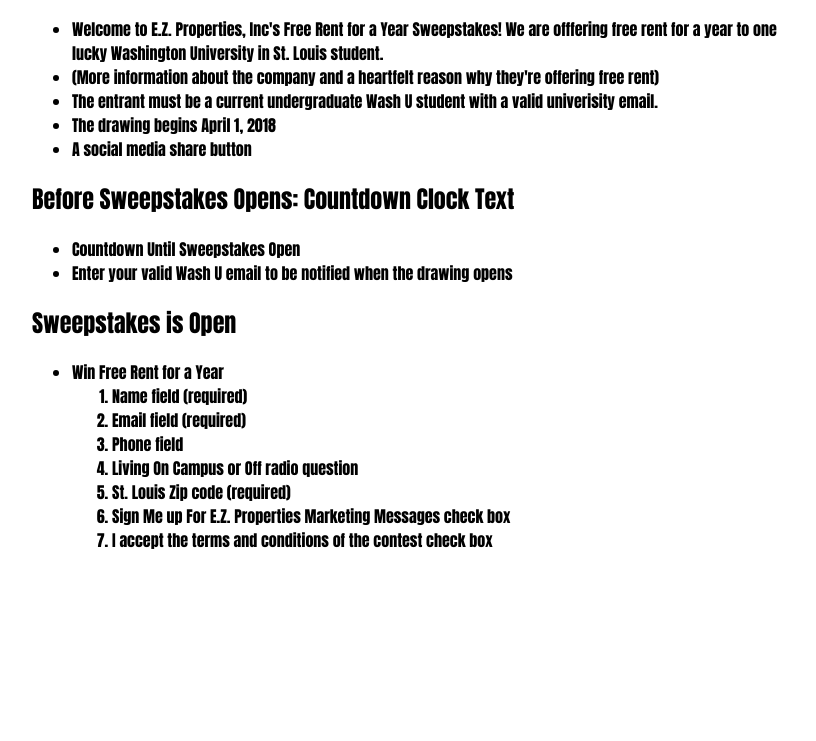
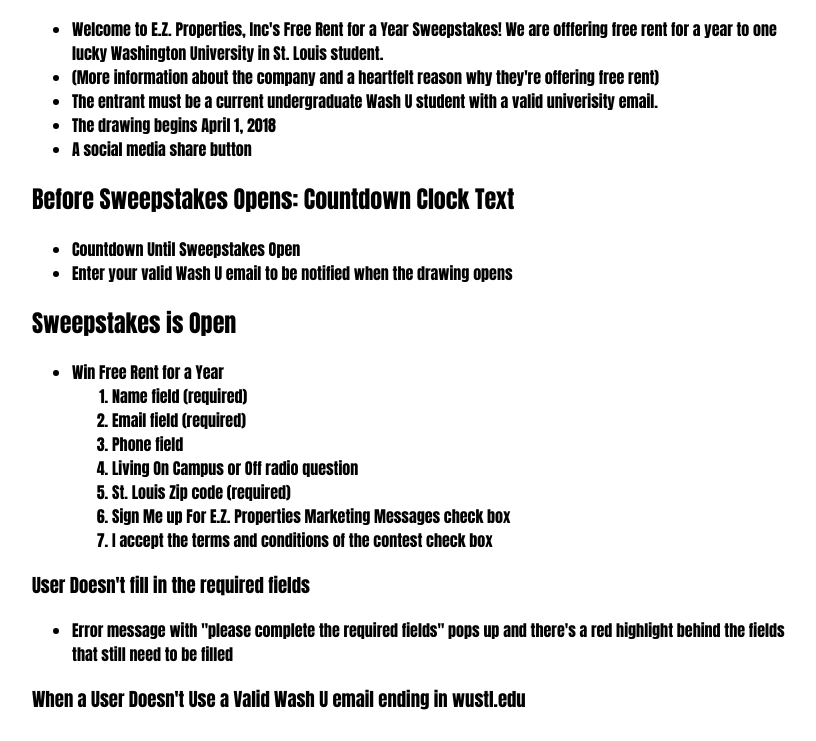
Before and after one commit to rickymsmith/applications2018spring, a plain HTML site: page free-apartment-promotion/content-document/index.html in a window 1280 px wide. Shown: the part 141-882 px from the top of the page, without its empty margins (224-1040 px from the left). Before the commit the page ends 800 px from the top, so only its background shows below. Drawn offline with Linux system fonts and the light colour scheme.

Commit message:
Add files via upload

```diff
--- a/free-apartment-promotion/content-document/index.html
+++ b/free-apartment-promotion/content-document/index.html
@@ -38,6 +38,12 @@
 			<li>Sign Me up For E.Z. Properties Marketing Messages check box</li>
 			<li>I accept the terms and conditions of the contest check box</li>
 		</ol>
+	</ul>
+	<h3>User Doesn't fill in the required fields</h3>
+		<ul>
+			<li>Error message with "please complete the required fields" pops up and there's a red highlight behind the fields that still need to be filled</li>
+	</ul>
+	<h3>When a User Doesn't Use a Valid Wash U email ending in wustl.edu</h3>
 
 
 
```
